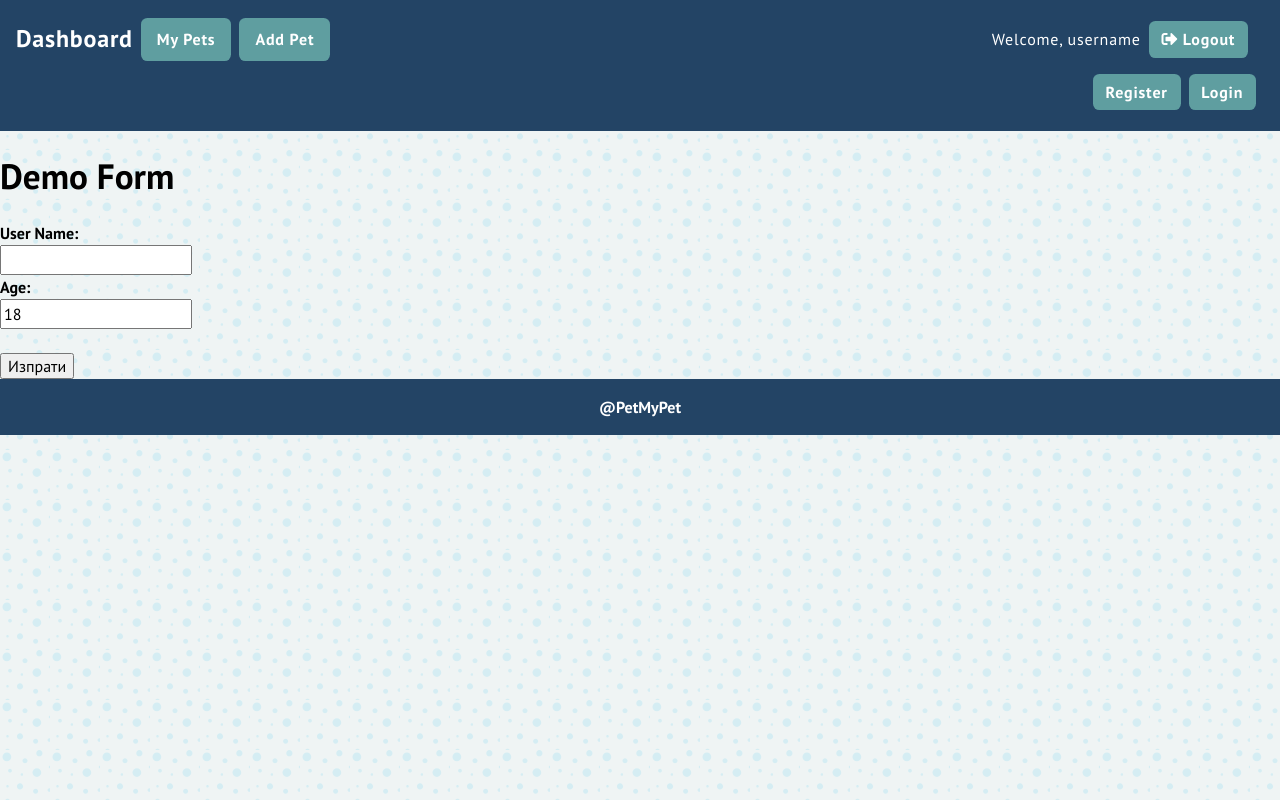
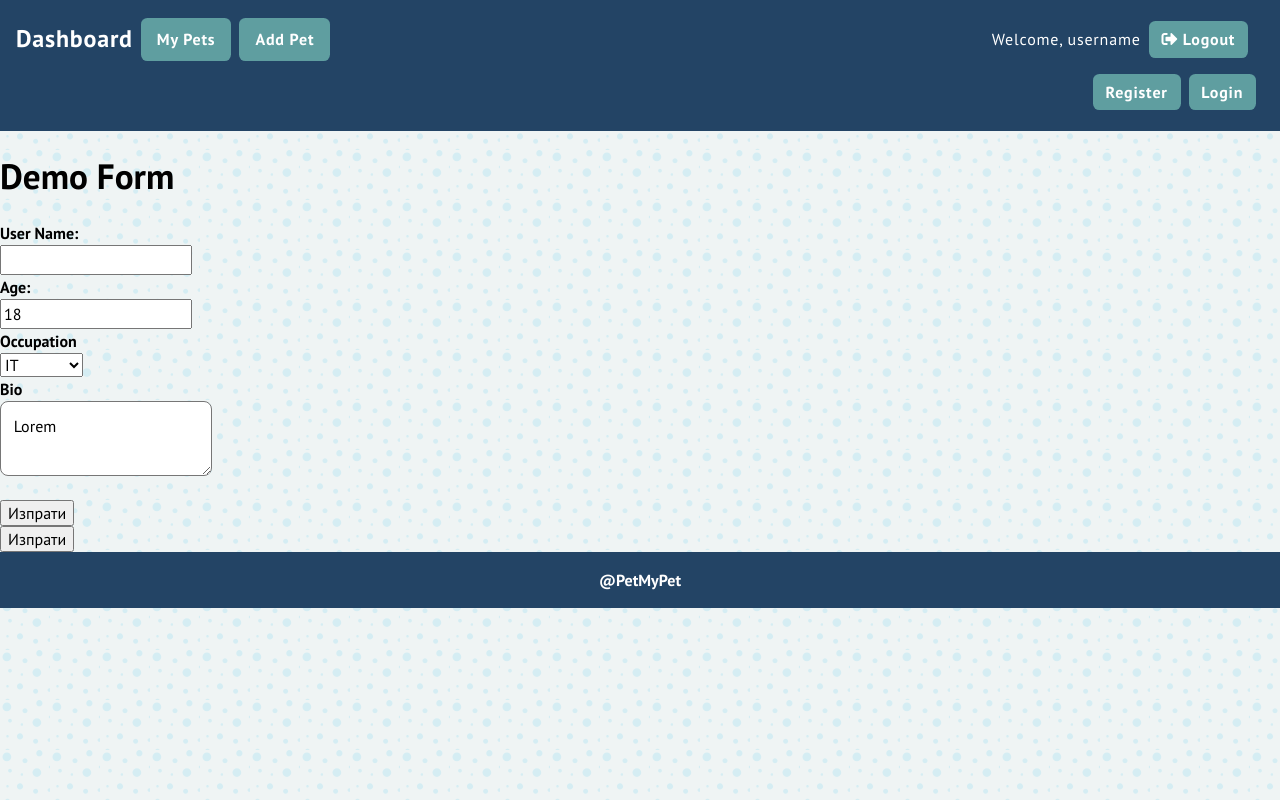
Before and after one commit to hristogeorgiew/Pets, a React (Create React App) app in the folder client/: page /demo in a window 1280 px wide. Built offline with nearby package versions, Linux system fonts and the light colour scheme; a web font is replaced by a local one.

Commit message:
Update DemoPage.js

```diff
--- a/client/src/components/DemoPage copy/DemoPage.js
+++ b/client/src/components/DemoPage copy/DemoPage.js
@@ -5,7 +5,10 @@ class Demo extends Component {
         super(props)
 
         this.state = {
-            username: ''
+            username: '',
+            age: 18,
+            bio: 'Lorem',
+            occupation: 'zzz'
         }
     }
 
@@ -15,8 +18,23 @@ class Demo extends Component {
         console.log(e.target.age.value);
     }
 
-    onUsernameChangeHandler(e){
-        this.setState({username: e.target.value})
+    onSubmitHandlerTwo(e) {
+        e.preventDefault();
+        const {username, age} = this.state;
+        console.log(username);
+        console.log(age);
+    }
+
+   //onUsernameChangeHandler(e){
+   //    this.setState({username: e.target.value})
+   //}
+
+   //onAgeChangeHandler(e){
+   //    this.setState({age: e.target.value})
+   //}
+
+    onChangeHandler(e) {
+        this.setState({[e.target.name]: e.target.value});
     }
 
 
@@ -27,11 +45,21 @@ render() {
 
             <form onSubmit={this.onSubmitHandler}>
                 <label htmlFor="username">User Name:</label>
-                <input id="username" type="text" value={this.state.username} name="username" onChange={this.onUsernameChangeHandler.bind(this)} />
+                <input id="username" type="text" value={this.state.username} name="username" onChange={this.onChangeHandler.bind(this)} />
                 <label htmlFor="age">Age:</label>
-                <input id="age" type="number" name="age" defaultValue="18" />
+                <input id="age" type="number" name="age" value={this.state.age} onChange={this.onChangeHandler.bind(this)} />
+
+                <label htmlFor="occupation">Occupation</label>
+                <select name="occupation" id="occupation" onChange={this.onChangeHandler.bind(this)} value={this.state.occupation}>
+                    <option value="it">IT</option>
+                    <option value="engineer">Engineer</option>
+                </select>
+
+                <label htmlFor="bio">Bio</label>
+                <textarea name="bio" id="bio" onChange={this.onChangeHandler.bind(this)} value={this.state.bio}></textarea>
                 <br />
                 <input type="submit" value="Изпрати" />
+                <input type="submit" value="Изпрати" onClick={this.onSubmitHandlerTwo.bind(this)}/>
             </form>
         </div>
     );
```
